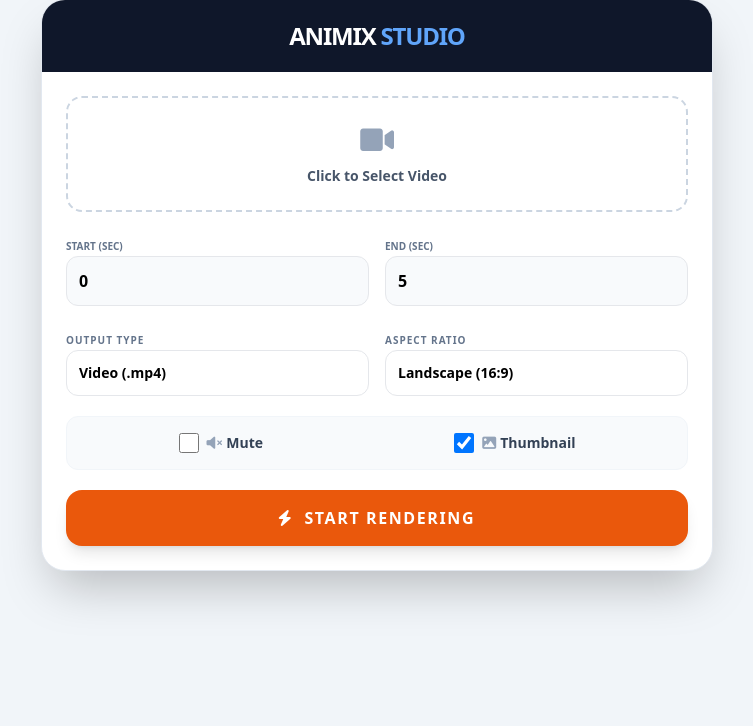
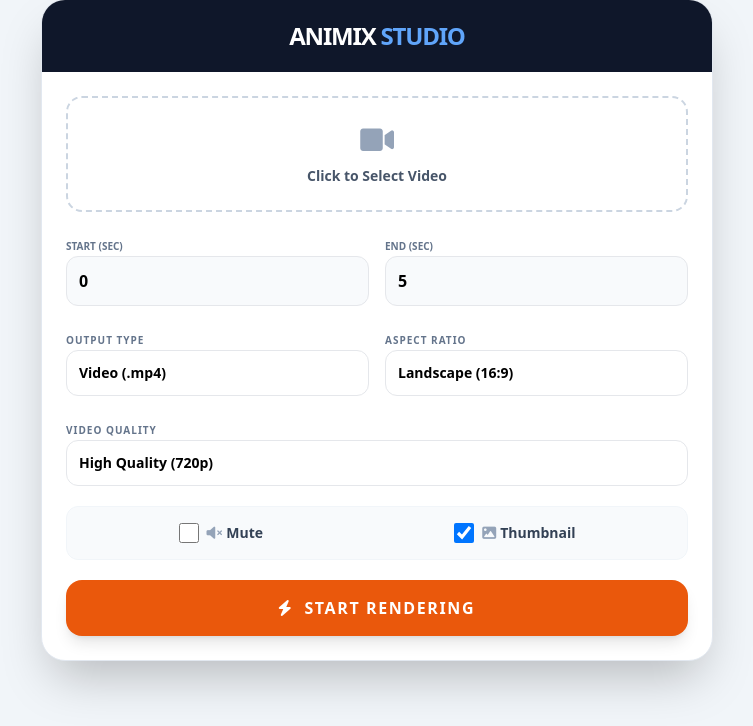
Before and after one commit to vivek115511/animix-core, a FastAPI app: page / in a window 1280 px wide. Shown: the part 33-759 px from the top of the page, without its empty margins (263-1016 px from the left). Run offline with FastAPI, Linux system fonts and the light colour scheme; some libraries are stand-ins or nearby versions.

Commit message:
Update home.html

```diff
--- a/templates/home.html
+++ b/templates/home.html
@@ -55,6 +55,14 @@
                 </div>
             </div>
 
+            <div>
+                <label class="text-[10px] font-bold text-slate-500 uppercase tracking-widest">Video Quality</label>
+                <select name="quality" class="w-full bg-white border p-3 rounded-xl text-sm font-bold appearance-none cursor-pointer">
+                    <option value="720p">High Quality (720p)</option>
+                    <option value="480p">Standard (480p - Small File)</option>
+                </select>
+            </div>
+
             <div class="flex items-center justify-around bg-slate-50 p-4 rounded-xl border border-slate-100">
                 <label class="flex items-center text-sm font-bold text-slate-700 cursor-pointer">
                     <input type="checkbox" name="remove_audio" value="true" class="mr-2 w-5 h-5 rounded text-blue-600 focus:ring-0">
```
